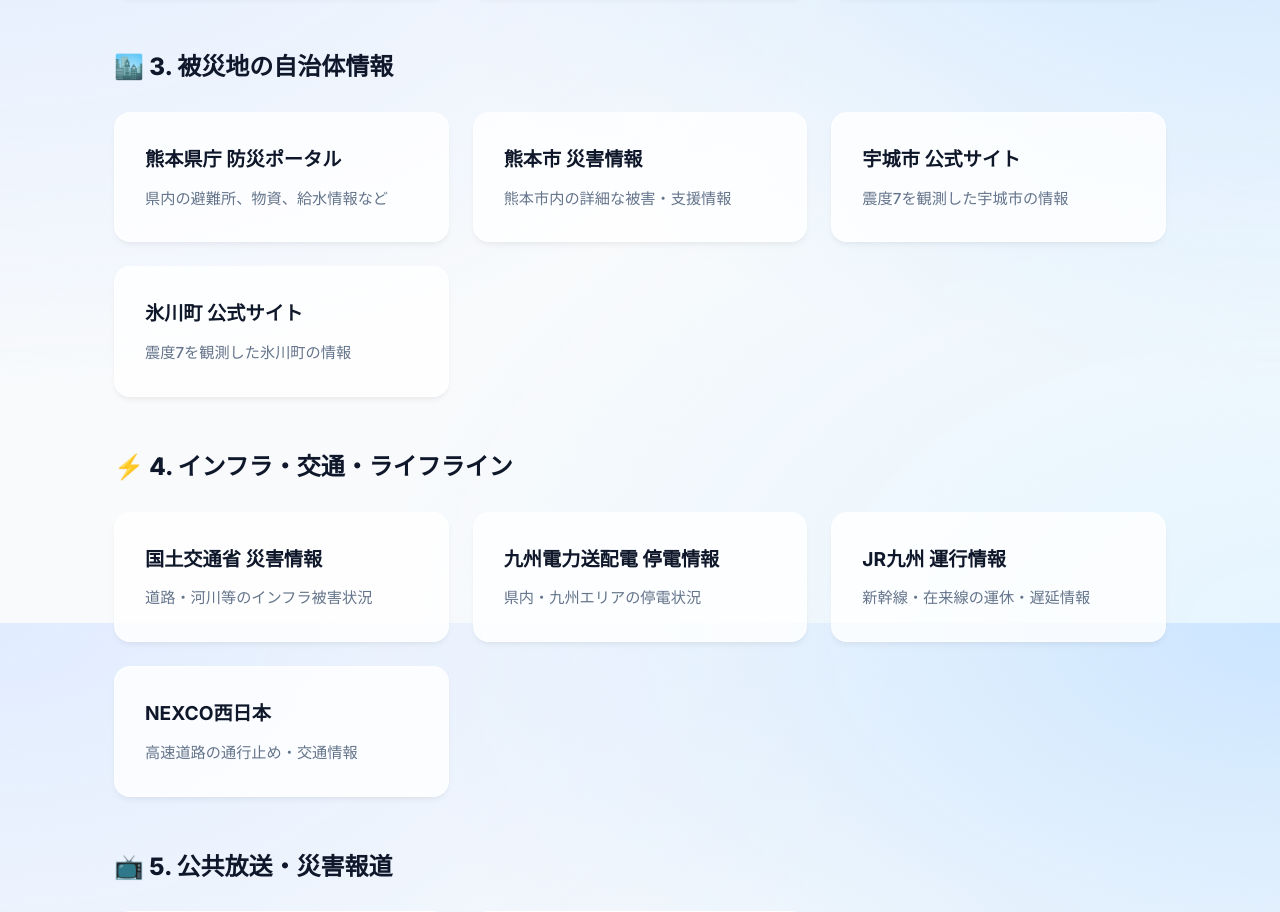
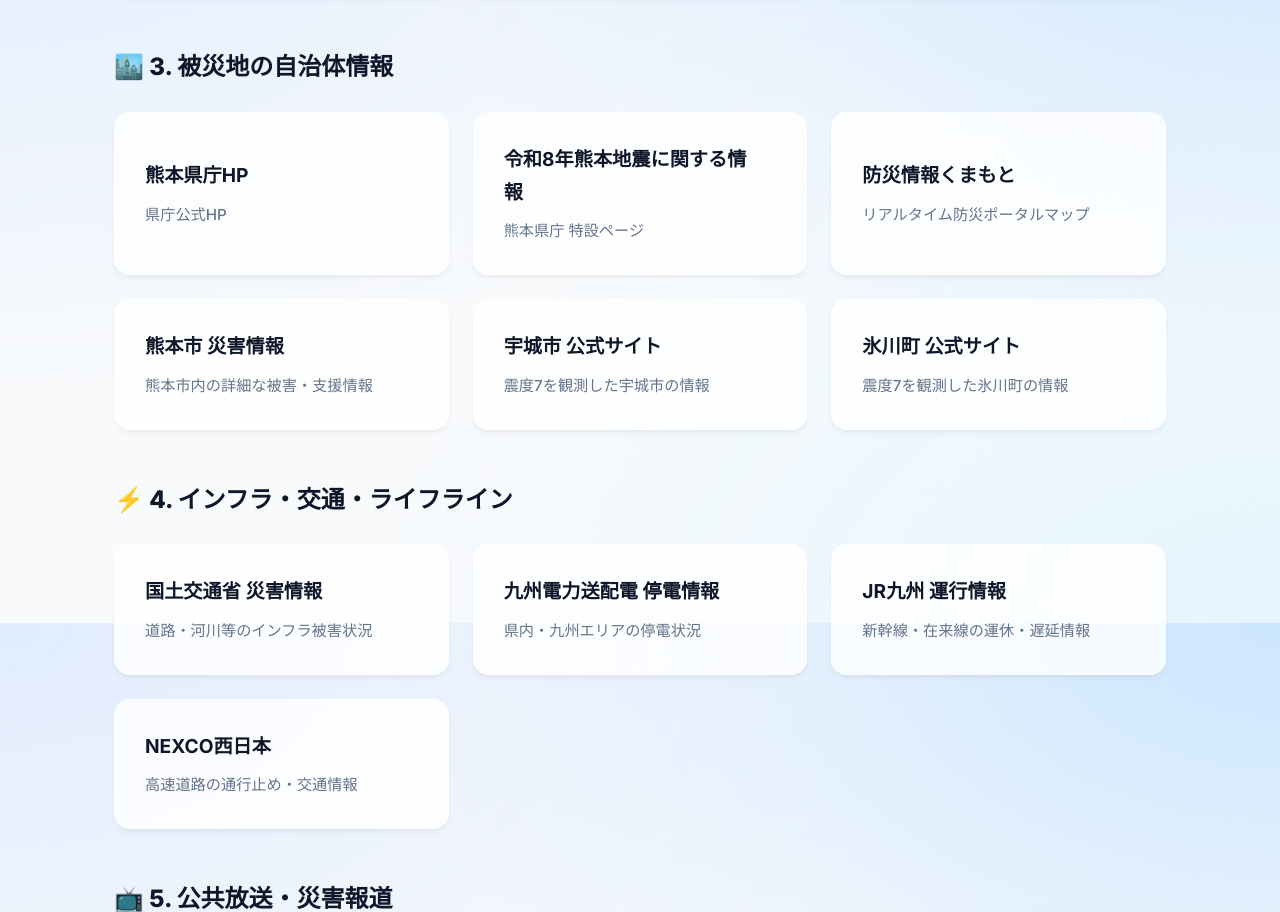
Before and after one commit to yasudajs/2026kminfo, a website built with Vite: page index.html in a window 1280 px wide. Shown: the part 977-1889 px from the top of the page. Built offline with nearby package versions, Linux system fonts and the light colour scheme.

Commit message:
feat: add additional links for Kumamoto prefecture

```diff
--- a/index.html
+++ b/index.html
@@ -1,5 +1,6 @@
 <!DOCTYPE html>
 <html lang="ja">
+
 <head>
   <meta charset="UTF-8" />
   <link rel="icon" type="image/svg+xml" href="/vite.svg" />
@@ -8,9 +9,12 @@
   <!-- Google Fonts: Inter & Noto Sans JP -->
   <link rel="preconnect" href="https://fonts.googleapis.com">
   <link rel="preconnect" href="https://fonts.gstatic.com" crossorigin>
-    <link href="https://fonts.googleapis.com/css2?family=Inter:wght@400;500;700;800&family=Noto+Sans+JP:wght@400;500;700;800&display=swap" rel="stylesheet">
+  <link
+    href="https://fonts.googleapis.com/css2?family=Inter:wght@400;500;700;800&family=Noto+Sans+JP:wght@400;500;700;800&display=swap"
+    rel="stylesheet">
   <link rel="stylesheet" href="/src/style.css" />
 </head>
+
 <body>
   <div id="app">
     <header class="header">
@@ -38,7 +42,8 @@
               <h3>気象庁 公式サイト</h3>
               <p>地震、津波、気象などの総合情報</p>
             </a>
-              <a href="https://www.jma.go.jp/bosai/map.html#contents=earthquake_map" target="_blank" rel="noopener noreferrer" class="link-card">
+            <a href="https://www.jma.go.jp/bosai/map.html#contents=earthquake_map" target="_blank"
+              rel="noopener noreferrer" class="link-card">
               <h3>気象庁 地震情報</h3>
               <p>最新の震度分布・震源地情報</p>
             </a>
@@ -67,8 +72,18 @@
           <h2 class="category-title">🏙️ 3. 被災地の自治体情報</h2>
           <div class="card-grid">
             <a href="https://www.pref.kumamoto.jp/" target="_blank" rel="noopener noreferrer" class="link-card">
-                <h3>熊本県庁 防災ポータル</h3>
-                <p>県内の避難所、物資、給水情報など</p>
+              <h3>熊本県庁HP</h3>
+              <p>県庁公式HP</p>
+            </a>
+            <a href="https://www.pref.kumamoto.jp/soshiki/1/274517.html" target="_blank" rel="noopener noreferrer"
+              class="link-card">
+              <h3>令和8年熊本地震に関する情報</h3>
+              <p>熊本県庁 特設ページ</p>
+            </a>
+            <a href="https://portal.bousai.pref.kumamoto.jp/?_ga=2.133176206.1870232545.1785269893-97112804.1785269893&l=15-0%2C42-0%2C43-0%2C52-0%2C96-0&ll=32.63820000000001%2C130.77610000000004&z=9&municipalityCd=430005"
+              target="_blank" rel="noopener noreferrer" class="link-card">
+              <h3>防災情報くまもと</h3>
+              <p>リアルタイム防災ポータルマップ</p>
             </a>
             <a href="https://www.city.kumamoto.jp/" target="_blank" rel="noopener noreferrer" class="link-card">
               <h3>熊本市 災害情報</h3>
@@ -92,11 +107,13 @@
               <h3>国土交通省 災害情報</h3>
               <p>道路・河川等のインフラ被害状況</p>
             </a>
-              <a href="https://www.kyuden.co.jp/td_teiden_map/index.php/map/" target="_blank" rel="noopener noreferrer" class="link-card">
+            <a href="https://www.kyuden.co.jp/td_teiden_map/index.php/map/" target="_blank" rel="noopener noreferrer"
+              class="link-card">
               <h3>九州電力送配電 停電情報</h3>
               <p>県内・九州エリアの停電状況</p>
             </a>
-              <a href="https://www.jrkyushu.co.jp/trains/info/" target="_blank" rel="noopener noreferrer" class="link-card">
+            <a href="https://www.jrkyushu.co.jp/trains/info/" target="_blank" rel="noopener noreferrer"
+              class="link-card">
               <h3>JR九州 運行情報</h3>
               <p>新幹線・在来線の運休・遅延情報</p>
             </a>
@@ -132,4 +149,5 @@
   </div>
   <script type="module" src="/src/main.js"></script>
 </body>
+
 </html>
```
Lines whose indentation alone changed are shown as unchanged.
